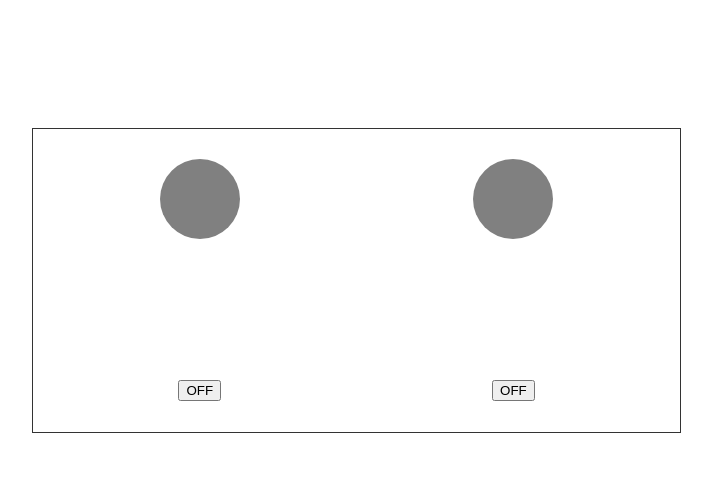
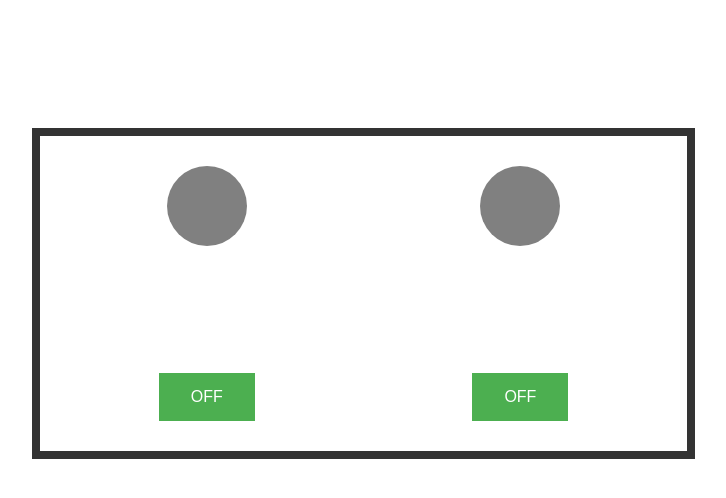
Before and after one commit to unnivyshnav/badge-challenge, a React (Create React App) app: page / in a window 1280 px wide. Shown: the top 498 px of the page, without its empty margins (224-950 px from the left). Built offline with nearby package versions, Linux system fonts and the light colour scheme.

Commit message:
Update App.css

```diff
--- a/src/App.css
+++ b/src/App.css
@@ -1,7 +1,7 @@
 .grid-container {
   display: inline-grid;
   grid-template-columns: auto auto ;
-   border: 1px solid rgba(0, 0, 0, 0.8);
+   border: 8px solid rgba(0, 0, 0, 0.8);
   padding: 10px;
   width: 70%;
   margin-left: auto;
@@ -34,3 +34,14 @@
   display: inline-block;
   margin-bottom: 80px;
 }
+
+.button {
+  background-color: #4CAF50; /* Green */
+  border: none;
+  color: white;
+  padding: 15px 32px;
+  text-align: center;
+  text-decoration: none;
+  display: inline-block;
+  font-size: 16px;
+}
```
